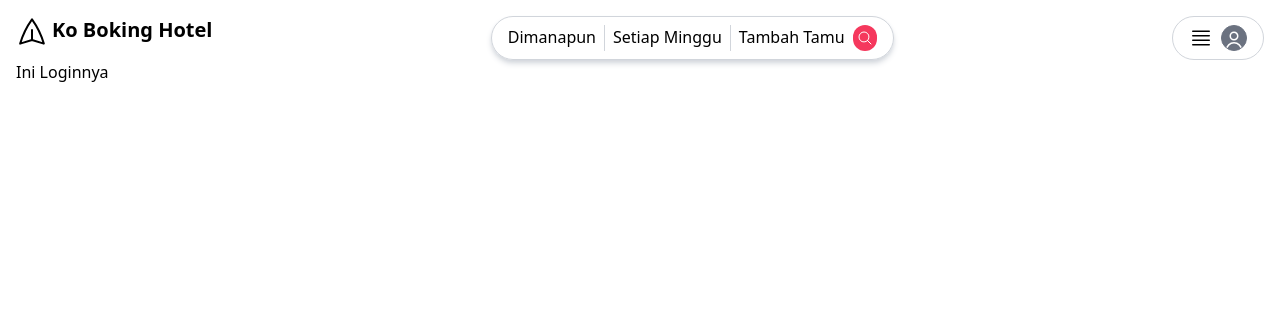
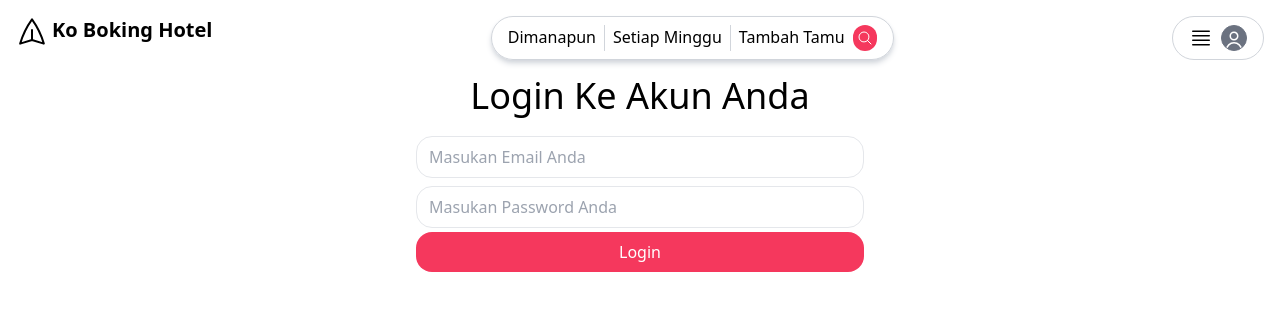
Before and after one commit to manuhutu344/Booking-Hotel, a React (Vite) app: page /login in a window 1280 px wide. Shown: the top 310 px of the page. Built offline with nearby package versions, Linux system fonts and the light colour scheme.

Commit message:
Mengatur jarak antar form

```diff
--- a/src/Pages/Login.jsx
+++ b/src/Pages/Login.jsx
@@ -2,7 +2,14 @@ import React from 'react'
 
 function Login() {
   return (
-    <div>Ini Loginnya</div>
+    <div className='mt-4'>
+    <h1 className='text-4xl text-center mb-4'>Login Ke Akun Anda</h1>
+    <form className='max-w-md mx-auto'>
+    <input type='email' placeholder='Masukan Email Anda'  />
+    <input type='password' placeholder='Masukan Password Anda' />
+    <button className='primary'>Login</button>
+    </form>
+    </div>
   )
 }
 
--- a/src/index.css
+++ b/src/index.css
@@ -1,3 +1,16 @@
 @tailwind base;
 @tailwind components;
 @tailwind utilities;
+
+input[type="text"], input[type="password"], input[type="email"]{
+    @apply w-full border my-1 py-2 px-3 rounded-2xl;
+}
+
+button{
+    @apply bg-gray-300;
+}
+
+button.primary{
+    background-color: #F5385D;
+    @apply bg-primary p-2 w-full text-white rounded-2xl;
+}
```
